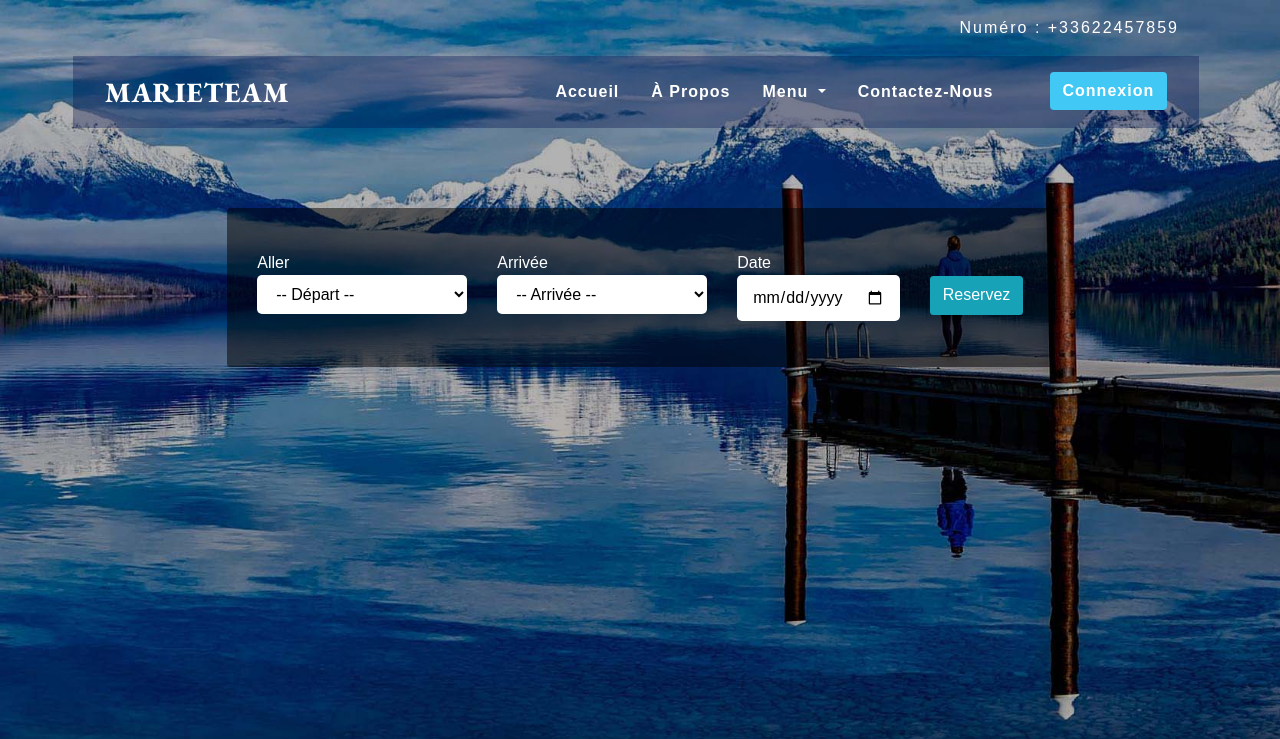
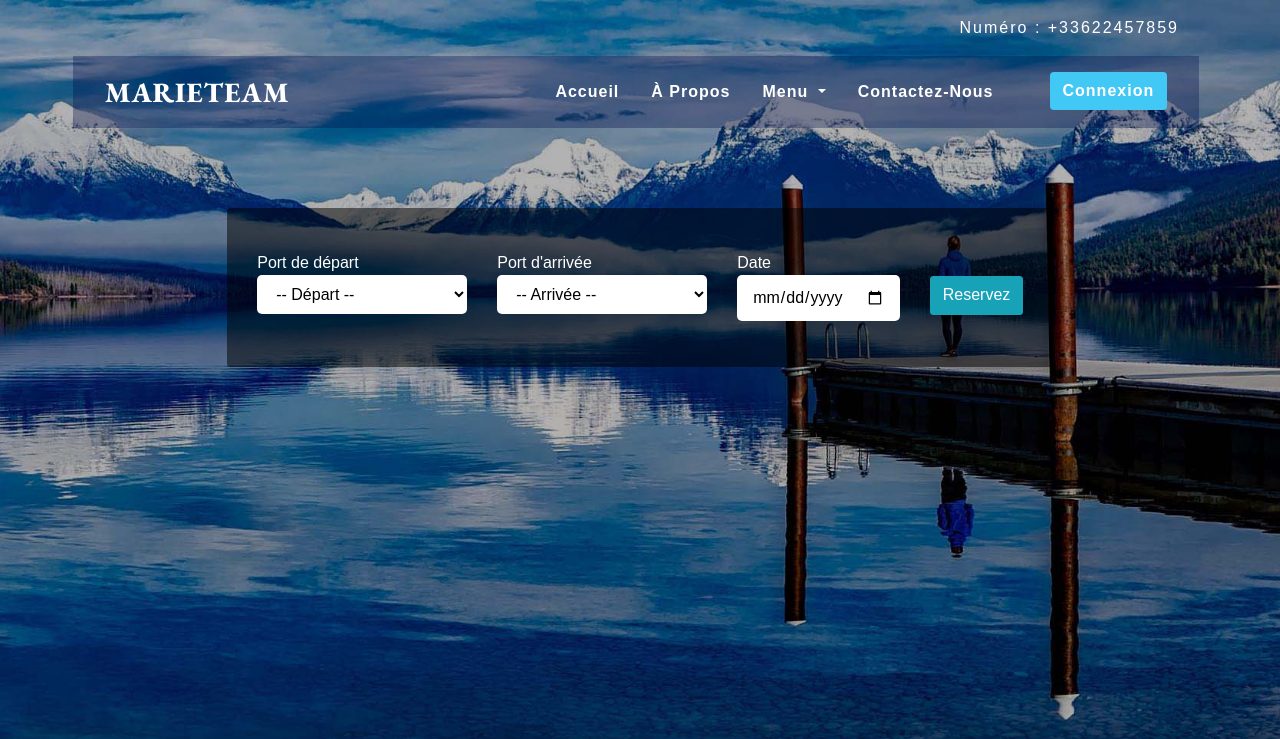
Before and after one commit to lean0/marieteam, a PHP site: page / in a window 1280 px wide; the page is wider, and only the part inside the window is pictured. Shown: the top 739 px of that part. Run offline with PHP 8.4, Linux system fonts and the light colour scheme; data that the repository does not hold is empty; some libraries are stand-ins or nearby versions.

Commit message:
[Fix] Some typo

```diff
--- a/index.php
+++ b/index.php
@@ -63,7 +63,7 @@ require("global.php");
         <form id="trip_form" method="post" action="search.php">
 
             <div class="entity">
-                <span class="libelle">Aller</span>
+                <span class="libelle">Port de départ</span>
                 <br>
                 <select id="inputState" name="inputAller" onchange="document.getElementById('selectedStart').value=this.options[this.selectedIndex].text">
                     <option value="">-- Départ --</option>
@@ -83,7 +83,7 @@ require("global.php");
             </div>
 
             <div class="entity">
-                <span class="libelle">Arrivée</span>
+                <span class="libelle">Port d'arrivée</span>
                 <br>
                 <select id="inputState" name="inputRetour" onchange="document.getElementById('selectedEnd').value=this.options[this.selectedIndex].text">
                     <option value="">-- Arrivée --</option>
```
